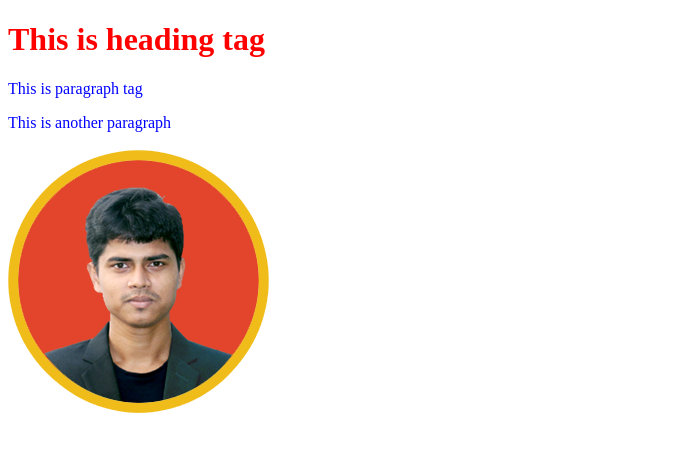
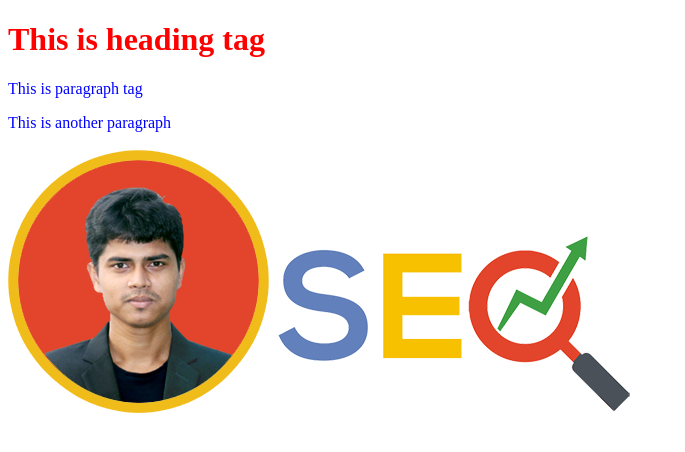
Before and after one commit to shohagislambd/my-first-repo, a plain HTML site: page index.html in a window 1280 px wide. Shown: the whole page, without its empty margins (0-685 px from the left). Drawn offline with Linux system fonts and the light colour scheme.

Commit message:
seo image add

```diff
--- a/index.html
+++ b/index.html
@@ -12,5 +12,6 @@
     <p>This is paragraph tag</p>
     <p>This is another paragraph</p>
     <img src="shohag-islam.png" alt="">
+    <img src="seo-logo.png" alt="">
 </body>
 </html>
```
Also changed, not shown: seo-logo.png (added).
